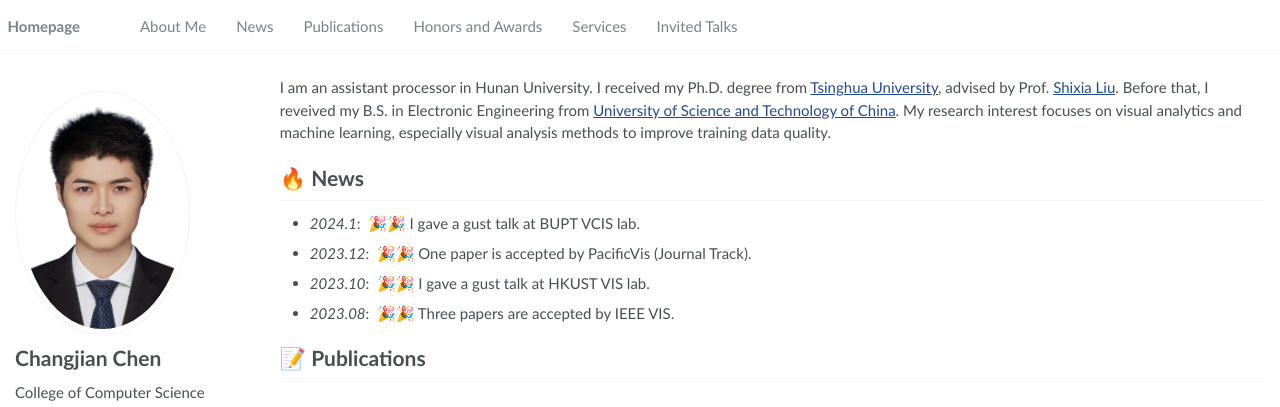
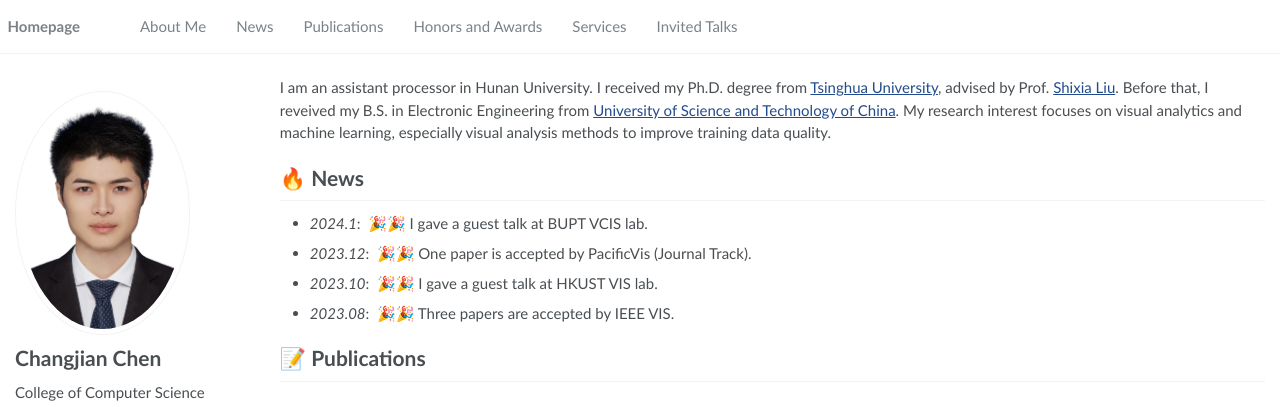
Before and after one commit to changjianchen/changjianchen.github.io, a Jekyll site: the page built from _pages/about.md, in a window 1280 px wide and 900 px high. Shown: the top 407 px of the window. Built offline with Jekyll 4.4.1, drawn with Linux system fonts in a browser that asks for light colours.

Commit message:
Update about.md

```diff
--- a/_pages/about.md
+++ b/_pages/about.md
@@ -26,9 +26,9 @@ My research interest focuses on visual analytics and machine learning, especiall
 
 
 # 🔥 News
-- *2024.1*: &nbsp;🎉🎉 I gave a gust talk at BUPT VCIS lab.
+- *2024.1*: &nbsp;🎉🎉 I gave a guest talk at BUPT VCIS lab.
 - *2023.12*: &nbsp;🎉🎉 One paper is accepted by PacificVis (Journal Track).
-- *2023.10*: &nbsp;🎉🎉 I gave a gust talk at HKUST VIS lab.
+- *2023.10*: &nbsp;🎉🎉 I gave a guest talk at HKUST VIS lab.
 - *2023.08*: &nbsp;🎉🎉 Three papers are accepted by IEEE VIS.
 
 # 📝 Publications
```
